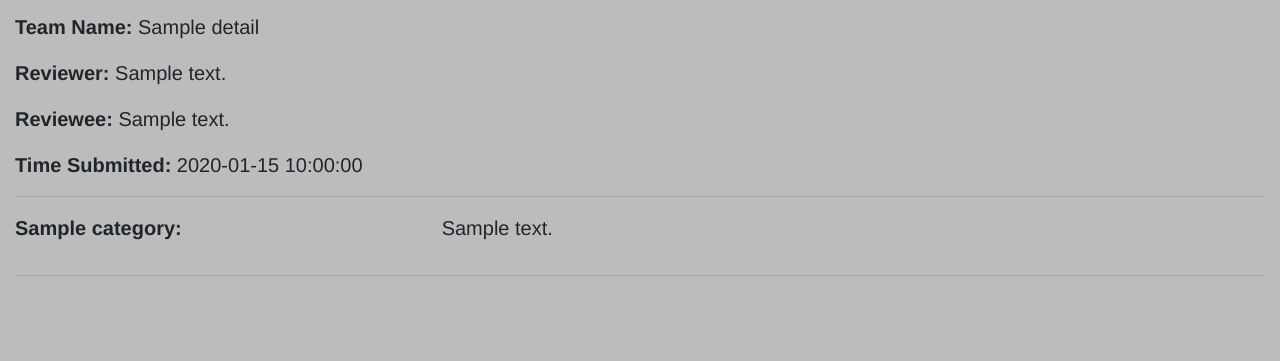
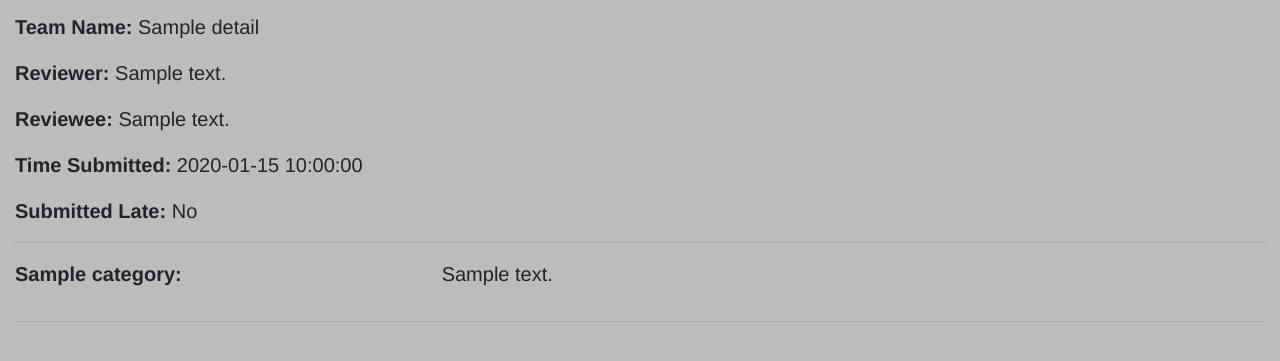
Before and after one commit to capstoneteamb/capstone360, a Flask app: template templates/viewReview.html in a window 1280 px wide. Shown: the part 199-560 px from the top of the page. Run offline with Flask 2, Linux system fonts and the light colour scheme; the template is opened without the code that fills it: most values are stand-ins (such as "Sample title", 1, 10 or a date in 2020); parts of the project's set-up code (start-up, migrations or seed data) failed here and were passed over; some libraries are stand-ins or nearby versions.

Commit message:
Made some changes to what I did in my previous commit

```diff
--- a/capstone360/setup_mockup_db.py
+++ b/capstone360/setup_mockup_db.py
@@ -174,7 +174,7 @@ def generate_tables(cursor):
                     'what_you_learned VARCHAR(4096) NULL, '
                     'proud_of_accomplishment VARCHAR(4096) NULL, '
                     'is_final BOOLEAN NOT NULL, '
-                    'late BOOLEAN NULL, '
+                    'is_late BOOLEAN NULL, '
                     'PRIMARY KEY (reviewer, tid, reviewee, is_final));'))
 
     # Create removed students table
--- a/templates/viewReview.html
+++ b/templates/viewReview.html
@@ -25,6 +25,14 @@
                <p><b>Reviewer:</b> {{details['reviewer']}}</p>
                <p><b>Reviewee:</b> {{details['reviewee']}}</p>
                <p><b>Time Submitted:</b> {{details['time']}}</p>
+               <p>
+                   <b>Submitted Late:</b>
+                   {% if details['is_late'] %}
+                   Yes
+                   {% else %}
+                   No
+                   {% endif %}
+               <p>
                <hr>
            </div>
         </div>
--- a/view_review.py
+++ b/view_review.py
@@ -93,6 +93,7 @@ class ViewReview(MethodView):
                                   "reviewer": reviewer.name,
                                   "reviewee": reviewee.name,
                                   "team_name": team_name,
+                                  "is_late": report.is_late,
                                   "is_final": (is_final == 1)}
 
                 # Get the main part of the review
```
Also changed, not shown: tests/test_setup_mockup_db.py (+1 -1 lines).
